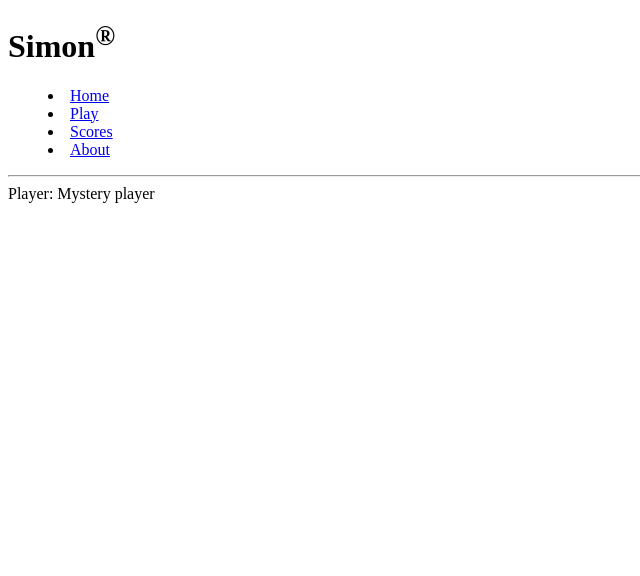
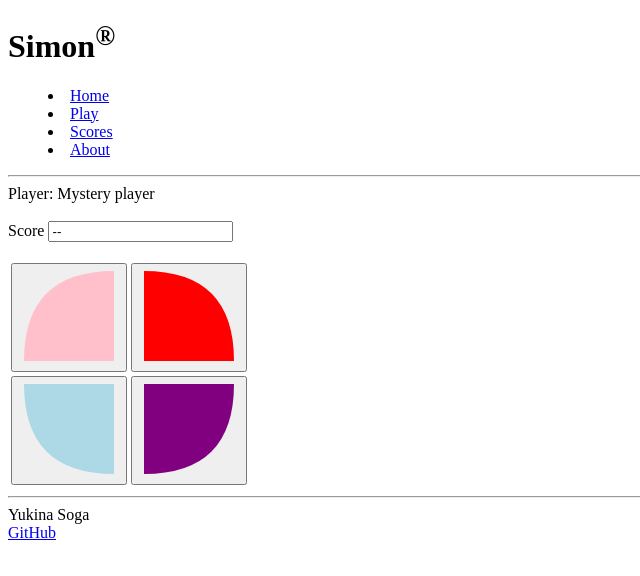
Before and after one commit to oYUKINAo/simon, a plain HTML site: page play.html in a window 1280 px wide. Shown: the whole page, without its empty margins (0-640 px from the left). Drawn offline with Linux system fonts and the light colour scheme.

Commit message:
Wrote "play.html"

```diff
--- a/play.html
+++ b/play.html
@@ -33,7 +33,60 @@
         <!--The span tag is a generic inline container element.
         Span tags usually wrap sections of text for styling purposes
         or for adding attributes to a section of text without creating a new line of content.-->
+
+        <br />
+        <div>
+            <lable for="count">Score</lable>
+            <input type="text" id="count" value="--" readonly />
+        </div>
+
+        <br />
+        <div>
+            <table>
+                <tr>
+                    <td>
+                        <button>
+                            <svg aria-hidden="true" viewBox="0 0 100 100" height="100" width="100">
+                                <path d="M 95,5 95,95 5,95 Q 5,5 95,5" fill="pink" />
+                            </svg>
+                        </button>
+                    </td>
+
+                    <td>
+                        <button>
+                            <svg aria-hidden="true" viewBox="0 0 100 100" height="100" width="100">
+                                <path d="M5,5 5,95 95,95 Q 95,5 5,5" fill="red" />
+                            </svg>
+                        </button>
+                    </td>
+                </tr>
+                <tr>
+                    <td>
+                        <button>
+                            <svg aria-hidden="true" viewBox="0 0 100 100" height="100" width="100">
+                                <path d="M5,5 95,5 95,95 Q 5,95 5,5" fill="lightblue">
+                            </svg>
+                        </button>
+                    </td>
+
+                    <td>
+                        <button>
+                            <svg aria-hidden="true" viewBox="0 0 100 100" height="100" width="100">
+                                <path d="M95,5 5,5 5,95 Q 95,95 95,5" fill="purple" />
+                            </svg>
+                        </button>
+                    </td>
+                </tr>
+            </table>
+        </div>
     </main>
+
+    <footer>
+        <hr />
+        <span class="text-reset">Yukina Soga</span>
+        <br />
+        <a href="https://github.com/oYUKINAo/simon">GitHub</a>
+    </footer>
 </body>
 
 </html>
```
